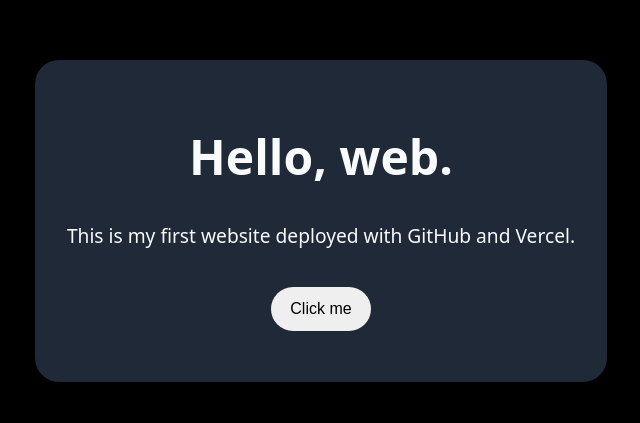
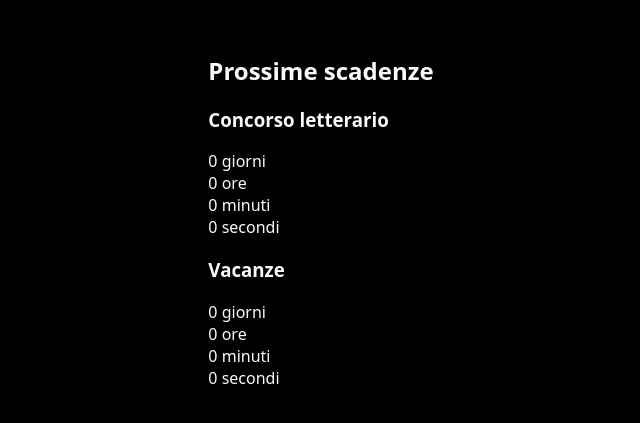
Before and after one commit to zaffy96/first-web-project, a plain HTML site: page index.html in a window 1280 px wide. Shown: the part 179-602 px from the top of the page, without its empty margins (319-959 px from the left). Drawn offline with Linux system fonts and the light colour scheme.

Commit message:
Update index.html

```diff
--- a/index.html
+++ b/index.html
@@ -3,17 +3,70 @@
 <head>
   <meta charset="UTF-8" />
   <meta name="viewport" content="width=device-width, initial-scale=1.0" />
-  <title>My First Website</title>
+  <title>It's the final countdown</title>
   <link rel="stylesheet" href="style.css" />
 </head>
 <body>
-  <main>
-    <h1>Hello, web.</h1>
-    <p>This is my first website deployed with GitHub and Vercel.</p>
-    <button id="myButton">Click me</button>
-    <p id="message"></p>
-  </main>
+<section class="countdown-section" aria-labelledby="countdown-title">
+  <h2 id="countdown-title">Prossime scadenze</h2>
 
-  <script src="script.js"></script>
+  <div class="countdown-grid">
+    <article class="countdown-card" id="concorso-letterario">
+      <h3>Concorso letterario</h3>
+
+      <div class="countdown-timer">
+        <div>
+          <span class="countdown-number" data-days>0</span>
+          <span class="countdown-label">giorni</span>
+        </div>
+
+        <div>
+          <span class="countdown-number" data-hours>0</span>
+          <span class="countdown-label">ore</span>
+        </div>
+
+        <div>
+          <span class="countdown-number" data-minutes>0</span>
+          <span class="countdown-label">minuti</span>
+        </div>
+
+        <div>
+          <span class="countdown-number" data-seconds>0</span>
+          <span class="countdown-label">secondi</span>
+        </div>
+      </div>
+
+      <p class="countdown-message" data-message></p>
+    </article>
+
+    <article class="countdown-card" id="vacanze">
+      <h3>Vacanze</h3>
+
+      <div class="countdown-timer">
+        <div>
+          <span class="countdown-number" data-days>0</span>
+          <span class="countdown-label">giorni</span>
+        </div>
+
+        <div>
+          <span class="countdown-number" data-hours>0</span>
+          <span class="countdown-label">ore</span>
+        </div>
+
+        <div>
+          <span class="countdown-number" data-minutes>0</span>
+          <span class="countdown-label">minuti</span>
+        </div>
+
+        <div>
+          <span class="countdown-number" data-seconds>0</span>
+          <span class="countdown-label">secondi</span>
+        </div>
+      </div>
+
+      <p class="countdown-message" data-message></p>
+    </article>
+  </div>
+</section>
 </body>
 </html>
```
